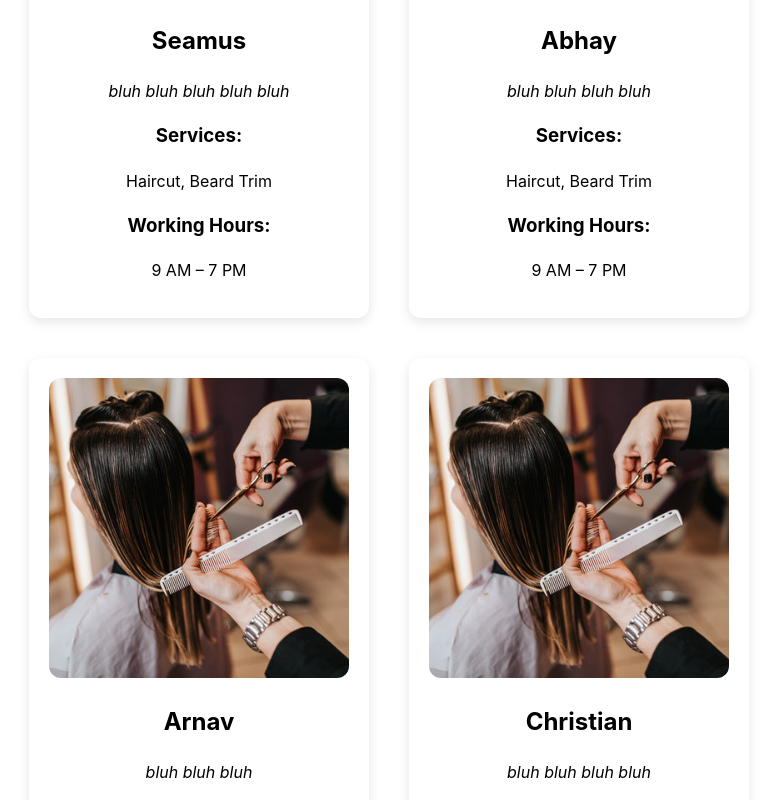
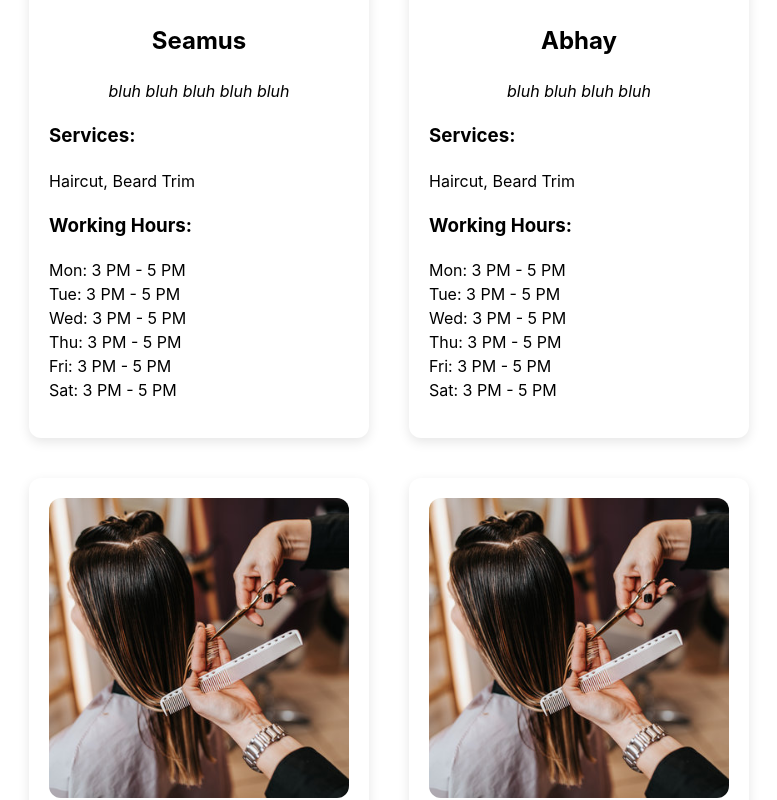
Before and after one commit to seamuscon8/Team4Hack4Impact, a Next.js app: page /about in a window 1280 px wide. Shown: the part 1943-2743 px from the top of the page, without its empty margins (251-1028 px from the left). Built offline with nearby package versions, Linux system fonts and the light colour scheme.

Commit message:
fix: Update to reflect barberSchema

```diff
--- a/src/app/about/page.tsx
+++ b/src/app/about/page.tsx
@@ -5,45 +5,59 @@ import { BarberCard, createBarber } from "@/components/Barber";
 
 // Creating mock barber profiles
 const barbers = [
-  createBarber(
-    1,
-    "Seamus",
-    "bluh bluh bluh bluh bluh",
-    "/images/haircut-stock.jpg",
-    ["Haircut", "Beard Trim"],
-    "9 AM – 7 PM",
-  ),
+  createBarber(1, "Seamus", "bluh bluh bluh bluh bluh", "/images/haircut-stock.jpg", ["Haircut", "Beard Trim"], {
+    Mon: "3 PM - 5 PM",
+    Tue: "3 PM - 5 PM",
+    Wed: "3 PM - 5 PM",
+    Thu: "3 PM - 5 PM",
+    Fri: "3 PM - 5 PM",
+    Sat: "3 PM - 5 PM",
+  }),
 
-  createBarber(
-    2,
-    "Abhay",
-    "bluh bluh bluh bluh",
-    "/images/haircut-stock.jpg",
-    ["Haircut", "Beard Trim"],
-    "9 AM – 7 PM",
-  ),
+  createBarber(2, "Abhay", "bluh bluh bluh bluh", "/images/haircut-stock.jpg", ["Haircut", "Beard Trim"], {
+    Mon: "3 PM - 5 PM",
+    Tue: "3 PM - 5 PM",
+    Wed: "3 PM - 5 PM",
+    Thu: "3 PM - 5 PM",
+    Fri: "3 PM - 5 PM",
+    Sat: "3 PM - 5 PM",
+  }),
 
-  createBarber(3, "Arnav", "bluh bluh bluh", "/images/haircut-stock.jpg", ["Haircut", "Beard Trim"], "9 AM – 7 PM"),
+  createBarber(3, "Arnav", "bluh bluh bluh", "/images/haircut-stock.jpg", ["Haircut", "Beard Trim"], {
+    Mon: "3 PM - 5 PM",
+    Tue: "3 PM - 5 PM",
+    Wed: "3 PM - 5 PM",
+    Thu: "3 PM - 5 PM",
+    Fri: "3 PM - 5 PM",
+    Sat: "3 PM - 5 PM",
+  }),
 
-  createBarber(
-    4,
-    "Christian",
-    "bluh bluh bluh bluh ",
-    "/images/haircut-stock.jpg",
-    ["Haircut", "Beard Trim"],
-    "9 AM – 7 PM",
-  ),
+  createBarber(4, "Christian", "bluh bluh bluh bluh ", "/images/haircut-stock.jpg", ["Haircut", "Beard Trim"], {
+    Mon: "3 PM - 5 PM",
+    Tue: "3 PM - 5 PM",
+    Wed: "3 PM - 5 PM",
+    Thu: "3 PM - 5 PM",
+    Fri: "3 PM - 5 PM",
+    Sat: "3 PM - 5 PM",
+  }),
 
-  createBarber(
-    5,
-    "Miles",
-    "bluh bluh bluh bluh bluh",
-    "/images/haircut-stock.jpg",
-    ["Haircut", "Beard Trim"],
-    "9 AM – 7 PM",
-  ),
+  createBarber(5, "Miles", "bluh bluh bluh bluh bluh", "/images/haircut-stock.jpg", ["Haircut", "Beard Trim"], {
+    Mon: "3 PM - 5 PM",
+    Tue: "3 PM - 5 PM",
+    Wed: "3 PM - 5 PM",
+    Thu: "3 PM - 5 PM",
+    Fri: "3 PM - 5 PM",
+    Sat: "3 PM - 5 PM",
+  }),
 
-  createBarber(6, "Angele", "bluh bluh bluh", "/images/haircut-stock.jpg", ["Haircut", "Beard Trim"], "9 AM – 7 PM"),
+  createBarber(6, "Angele", "bluh bluh bluh", "/images/haircut-stock.jpg", ["Haircut", "Beard Trim"], {
+    Mon: "3 PM - 5 PM",
+    Tue: "3 PM - 5 PM",
+    Wed: "3 PM - 5 PM",
+    Thu: "3 PM - 5 PM",
+    Fri: "3 PM - 5 PM",
+    Sat: "3 PM - 5 PM",
+  }),
 ];
 
 export default function About() {
--- a/src/components/Barber.tsx
+++ b/src/components/Barber.tsx
@@ -7,7 +7,7 @@ export type Barber = {
   bio: string;
   imageUrl: string;
   services: string[];
-  workingHours: string;
+  workingHours: Record<string, string>;
 };
 
 export function createBarber(
@@ -16,7 +16,7 @@ export function createBarber(
   bio: string,
   imageUrl: string,
   services: string[],
-  workingHours: string,
+  workingHours: Record<string, string>,
 ): Barber {
   return { id, name, bio, imageUrl, services, workingHours };
 }
@@ -32,10 +32,19 @@ export function BarberCard({ barber }: BarberProps) {
 
       <h2>{barber.name}</h2>
       <p className={styles.barberBio}>{barber.bio}</p>
-      <h3>Services:</h3>
-      <p>{barber.services.join(", ")}</p>
-      <h3>Working Hours:</h3>
-      <p>{barber.workingHours}</p>
+      <section style={{ textAlign: "left" }}>
+        <h3>Services:</h3>
+        <p>{barber.services.join(", ")}</p>
+        <h3>Working Hours:</h3>
+        <p>
+          {Object.entries(barber.workingHours).map(([day, time]) => (
+            <span key={day}>
+              {day}: {time}
+              <br />
+            </span>
+          ))}
+        </p>
+      </section>
     </div>
   );
 }
```
